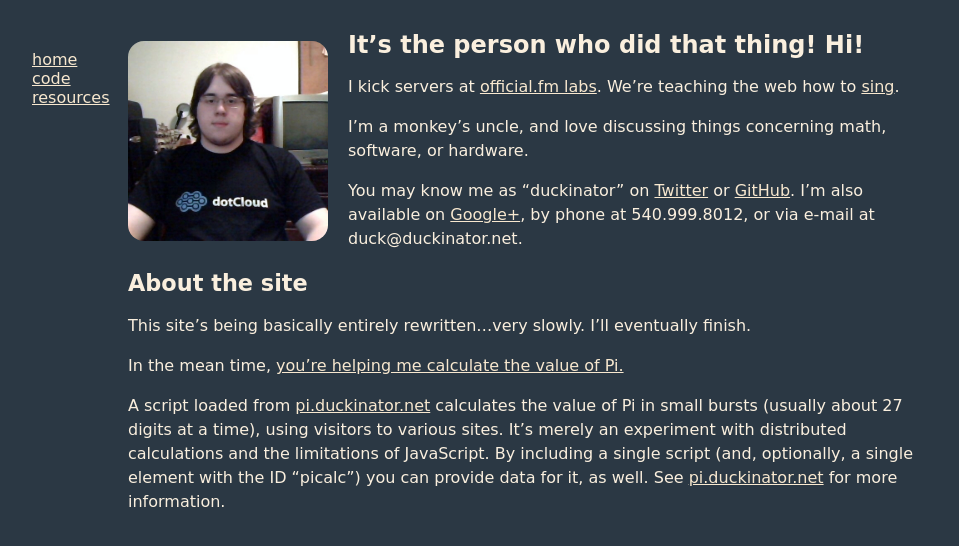
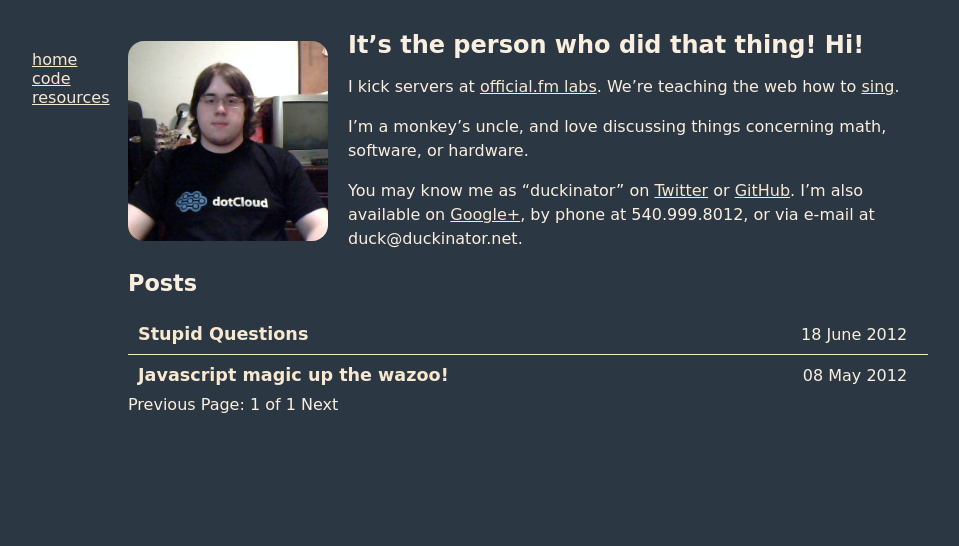
Before and after one commit to Dindows-Systems/duckinator.net, a Jekyll site: the page built from index.html, in a window 1280 px wide. Shown: the top 546 px of the page, without its empty margins (192-1151 px from the left). Built offline with Jekyll 4.4.1, drawn with Linux system fonts in a browser that asks for light colours; Markdown is read by kramdown in place of the engine named in the settings; the list of posts is cut into pages by our own code.

Commit message:
Add pagination.

```diff
--- a/_config.yml
+++ b/_config.yml
@@ -46,3 +46,6 @@
     coderay_tab_width: 4
     coderay_bold_every: 10
     coderay_css: style
+
+# add this line to add pagination
+paginate: 10 # the number of post per page
--- a/css/main.css
+++ b/css/main.css
@@ -138,6 +138,38 @@
 	background: #778DA8;
 }
 
+#posts a {
+	text-decoration: none;
+}
+
+#posts {
+	margin: 0;
+	padding: 0;
+}
+
+#posts li {
+	list-style: none;
+	display: block;
+	border-bottom-width: 1px;
+	clear: both;
+}
+
+#posts li:last-child {
+	border-bottom-width: 0px;
+}
+
+#posts h3,
+#posts time {
+	margin: 0;
+	padding: 10px;
+	width: 49%;
+	display: inline-block;
+}
+
+#posts time {
+	text-align: right;
+}
+
 /* Wider displays */
 
 @media (min-width: 960px) {
--- /dev/null
+++ b/index.html
@@ -0,0 +1,33 @@
+---
+title:
+layout: default
+---
+
+<h2>Posts</h2>
+
+<ul id="posts">
+
+{% for post in paginator.posts %}
+
+	<li>
+		<h3><a href="{{ post.url }}">{{ post.title }}</a></h3>
+		<time datetime="{{ post.date | date: '%Y-%m-%d' }}T00:00:00-05:00">{{ post.date | date: '%d %B %Y' }}</time>
+	</li>
+{% endfor %}
+
+</ul>
+
+<!-- Pagination links -->
+<div class="pagination">
+  {% if paginator.previous_page %}
+    <a href="/page{{paginator.previous_page}}" class="previous">Previous</a>
+  {% else %}
+    <span class="previous">Previous</span>
+  {% endif %}
+  <span class="page_number ">Page: {{paginator.page}} of {{paginator.total_pages}}</span>
+  {% if paginator.next_page %}
+    <a href="/page{{paginator.next_page}}" class="next ">Next</a>
+  {% else %}
+    <span class="next ">Next</span>
+  {% endif %}
+</div>
--- a/index.markdown
+++ /dev/null
@@ -1,12 +0,0 @@
----
-title:
-layout: default
----
-
-## About the site ##
-
-This site's being basically entirely rewritten...very slowly. I'll eventually finish.
-
-In the mean time, <a href="http://pi.duckinator.net">you're helping me calculate the value of Pi.</a>
-
-A script loaded from <a href="http://pi.duckinator.net">pi.duckinator.net</a> calculates the value of Pi in small bursts (usually about 27 digits at a time), using visitors to various sites. It's merely an experiment with distributed calculations and the limitations of JavaScript. By including a single script (and, optionally, a single element with the ID "picalc") you can provide data for it, as well. See <a href="http://pi.duckinator.net">pi.duckinator.net</a> for more information.
```
